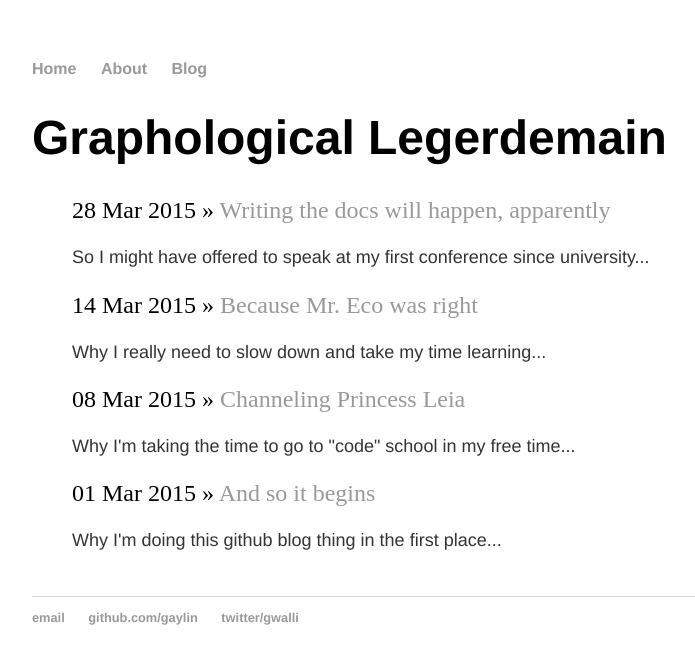
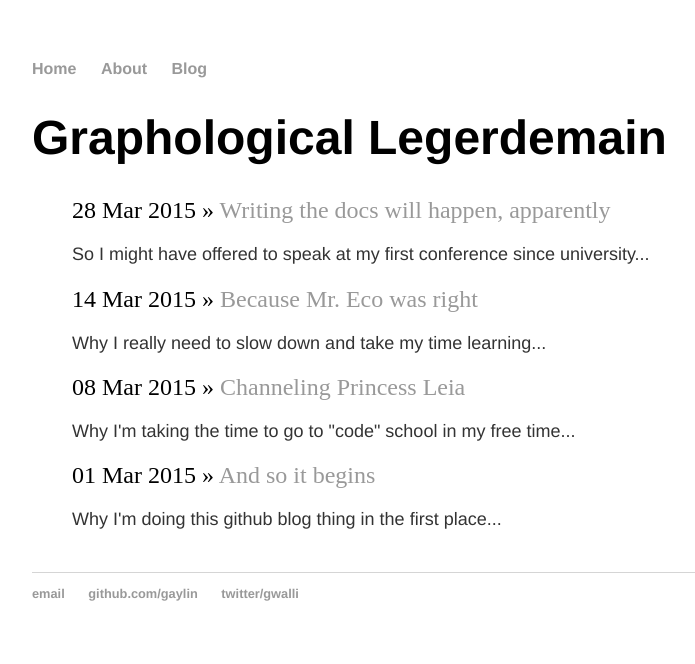
Before and after one commit to gaylin/gaylin.github.io, a Jekyll site: the page built from blog/index.html, in a window 1280 px wide. Shown: the top 664 px of the page, without its empty margins (160-855 px from the left). Built offline with Jekyll 4.4.1, drawn with Linux system fonts in a browser that asks for light colours; Markdown is read by kramdown in place of the engine named in the settings.

Commit message:
Update main.css

```diff
--- a/css/main.css
+++ b/css/main.css
@@ -44,5 +44,4 @@ ul.posts li {
 ul.posts p {
     font-family:'Helvetica', 'Arial', 'Sans-Serif';
     font-size: .750em;
-    padding: 3px 0 3px 0;
 }
```
